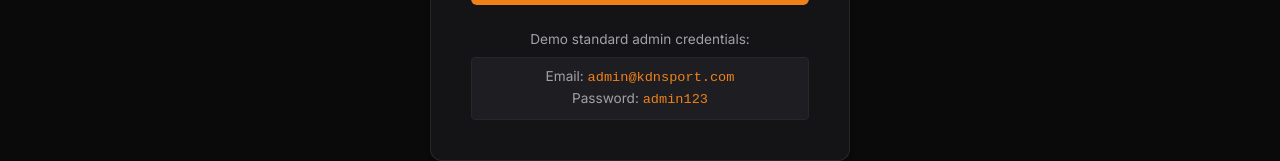
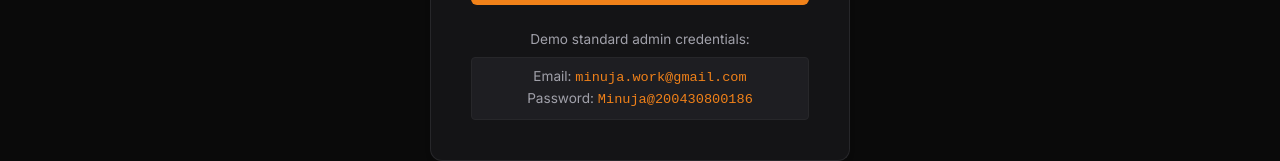
Before and after one commit to minuja2004/KDN-sports-complex, a React (Vite) app in the folder frontend/: page /login in a window 1280 px wide. Shown: the part 587-748 px from the top of the page. Built offline with nearby package versions, Linux system fonts and the light colour scheme; no server answers.

Commit message:
Update admin credentials to minuja.work@gmail.com and clear other admins

```diff
--- a/frontend/src/pages/AdminDashboard.jsx
+++ b/frontend/src/pages/AdminDashboard.jsx
@@ -607,7 +607,7 @@ const AdminDashboard = ({ user, onLoginSuccess }) => {
                 className="form-input"
                 value={adminEmail}
                 onChange={(e) => setAdminEmail(e.target.value)}
-                placeholder="admin@kdnsport.com"
+                placeholder="minuja.work@gmail.com"
               />
             </div>
 
@@ -1475,7 +1475,7 @@ const AdminDashboard = ({ user, onLoginSuccess }) => {
                   </thead>
                   <tbody>
                     {filteredUsers.map(userObj => {
-                      const isRootAdmin = userObj.email.toLowerCase() === 'admin@kdnsport.com';
+                      const isRootAdmin = userObj.email.toLowerCase() === 'minuja.work@gmail.com';
                       return (
                         <tr key={userObj.id} style={{ borderBottom: '1px solid #141416', transition: 'background-color 0.2s' }} onMouseEnter={(e) => e.currentTarget.style.backgroundColor = '#101014'} onMouseLeave={(e) => e.currentTarget.style.backgroundColor = 'transparent'}>
                           <td style={{ padding: '1rem', color: '#fff', fontWeight: 500, fontSize: '0.9rem' }}>
--- a/frontend/src/pages/Login.jsx
+++ b/frontend/src/pages/Login.jsx
@@ -416,8 +416,8 @@ const Login = ({ onLoginSuccess }) => {
           <div style={{ marginTop: '1.5rem', textAlign: 'center', fontSize: '0.85rem', color: 'var(--text-muted)' }}>
             <span>Demo standard admin credentials:</span>
             <div style={{ backgroundColor: 'var(--bg-surface-elevated)', padding: '0.5rem', borderRadius: '4px', marginTop: '0.5rem', border: '1px solid var(--border)' }}>
-              Email: <code style={{ color: 'var(--primary)' }}>admin@kdnsport.com</code><br/>
-              Password: <code style={{ color: 'var(--primary)' }}>admin123</code>
+              Email: <code style={{ color: 'var(--primary)' }}>minuja.work@gmail.com</code><br/>
+              Password: <code style={{ color: 'var(--primary)' }}>Minuja@200430800186</code>
             </div>
           </div>
         )}
--- a/frontend/src/pages/SuperAdminPortal.jsx
+++ b/frontend/src/pages/SuperAdminPortal.jsx
@@ -900,7 +900,7 @@ const SuperAdminPortal = () => {
                   </thead>
                   <tbody>
                     {filteredUsers.map(user => {
-                      const isRootAdmin = user.email.toLowerCase() === 'admin@kdnsport.com';
+                      const isRootAdmin = user.email.toLowerCase() === 'minuja.work@gmail.com';
                       return (
                         <tr key={user.id} style={{ borderBottom: '1px solid #141416', transition: 'background-color 0.2s' }} onMouseEnter={(e) => e.currentTarget.style.backgroundColor = '#101014'} onMouseLeave={(e) => e.currentTarget.style.backgroundColor = 'transparent'}>
                           <td style={{ padding: '1rem', color: '#fff', fontWeight: 500, fontSize: '0.9rem' }}>
```
Also changed, not shown: 2 other files (tests, documents, lock files or other folders).
